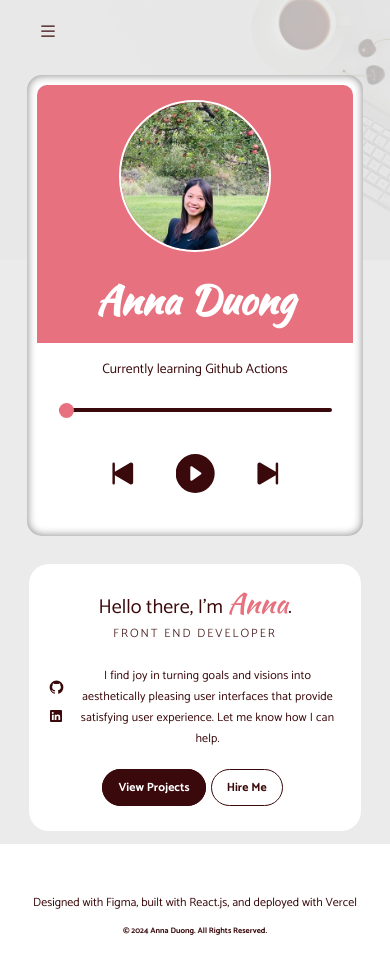
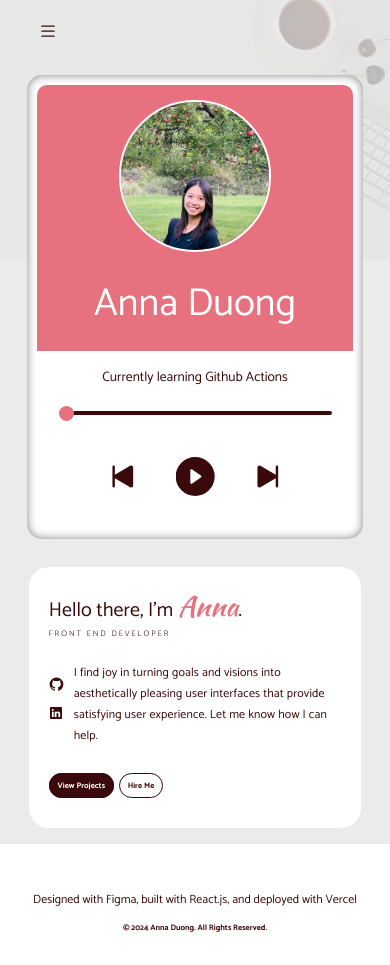
Before and after one commit to annaduong17/portfolio, a React (Create React App) app: page / in a window 390 px wide. Built offline with nearby package versions, Linux system fonts and the light colour scheme.

Commit message:
Revert "change document title, increase home button size on and center align home content on mobile, make sure height on avatar is always 100%, and change name font style"
This reverts commit c227e7afc4797951b5109a0434f1e658dd5e00cc.

```diff
--- a/public/index.html
+++ b/public/index.html
@@ -24,7 +24,7 @@
       work correctly both with client-side routing and a non-root public URL.
       Learn how to configure a non-root public URL by running `npm run build`.
     -->
-    <title>Anna Duong</title>
+    <title>React App</title>
   </head>
   <body>
     <noscript>You need to enable JavaScript to run this app.</noscript>
--- a/src/index.scss
+++ b/src/index.scss
@@ -176,9 +176,9 @@ svg {
   width: 100px;
   text-decoration: none;
   font-weight: 700;
-  font-size: clamp(0.75rem, 1vw, 1rem);
-  padding-block: clamp(8px, 1.25vw, 15px);
-  padding-inline: clamp(15px, 2vw, 30px);
+  font-size: clamp(0.5rem, 1vw, 1rem);
+  padding-block: clamp(5px, 1.25vw, 15px);
+  padding-inline: clamp(5px, 2vw, 30px);
   margin-right: clamp(5px, 0.75vw, 15px);
   border: none;
   cursor: pointer;
@@ -219,19 +219,19 @@ svg {
     padding-right: clamp(30px, 5vw, 75px);
 
     h1 {
-      font-size: clamp(1.2rem, 3.5vw, 3.5rem);
+      font-size: clamp(1.25rem, 3.5vw, 3.5rem);
       font-weight: 400;
       margin: 0;
 
       span {
-        font-size: clamp(1.5rem, 5vw, 4.5rem);
+        font-size: clamp(1.75rem, 5vw, 4.5rem);
         font-family: 'Kaushan Script', cursive;
         color: $pink;
       }
     }
 
     h2 {
-      font-size: clamp(0.75rem, 1.5vw, 1.5rem);
+      font-size: clamp(0.5rem, 1.5vw, 1.5rem);
       font-weight: 100;
       letter-spacing: 2px;
       margin: 0;
@@ -267,6 +267,7 @@ svg {
 
     .home-buttons {
         margin-block: clamp(10px, 3vw, 50px);
+
     }
   }
 }
@@ -306,8 +307,8 @@ svg {
     }
 
     h2 {
-      font-family: 'Kaushan Script', cursive;
       font-size: clamp(1.25rem, 2vw, 2rem);
+      font-weight: 400;
       color: $white;
       margin-block: 20px 0;
     }
@@ -326,6 +327,7 @@ svg {
       display: flex;
       justify-content: center;
       padding: clamp(5px, 1vw, 20px);
+      padding-bottom: 0;
       margin-top: 0;
     }
 
@@ -755,11 +757,15 @@ svg {
   .home-page {
     .home {
       margin-right: 20px;
-      padding-block: 50px;
-      padding-inline: 80px 20px;
+      padding: 50px;
+      padding-left: 90px;
 
-      .btn {
-        font-size: 0.5rem;
+      h1 {
+        font-size: 1rem;
+
+        span {
+          font-size: 1.25rem;
+        }
       }
     }
 
@@ -780,17 +786,6 @@ svg {
 
   .home-page {
     flex-direction: column;
-
-    .home {
-      text-align: center;
-      h1 {
-        font-size: 1.25rem;
-
-        span {
-          font-size: 1.75rem;
-        }
-      }
-    }
 
     .phone-container {
       position: relative;
@@ -894,6 +889,10 @@ svg {
       width: 75%;
       margin-inline: auto;
       padding: 5vw;
+
+      .home-buttons {
+        flex-wrap: wrap;
+      }
     }
   }
 
```
